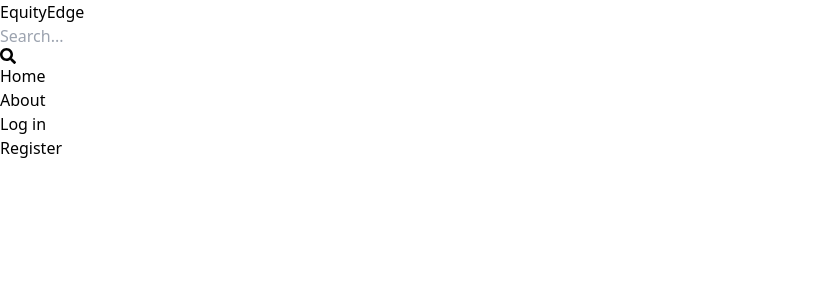
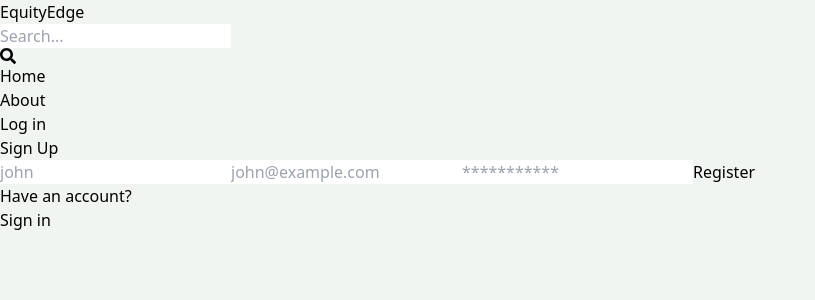
Before and after one commit to Mithun20522/MERN-Real-Estate, a React (Vite) app in the folder frontend/: page /register in a window 1280 px wide. Shown: the top 300 px of the page, without its empty margins (0-815 px from the left). Built offline with nearby package versions, Linux system fonts and the light colour scheme.

Commit message:
sign up page UI done

```diff
--- a/frontend/src/index.css
+++ b/frontend/src/index.css
@@ -1,3 +1,7 @@
 @tailwind base;
 @tailwind components;
 @tailwind utilities;
+
+body{
+    background-color: rgb(241, 245, 241);
+}
--- a/frontend/src/pages/Register.jsx
+++ b/frontend/src/pages/Register.jsx
@@ -1,8 +1,23 @@
 import React from 'react'
+import {Link} from 'react-router-dom';
 
 const Register = () => {
   return (
-    <div>Register</div>
+    <div className='p-3 max-w-lg mx-auto'>
+      <h1 className='text-3xl text-center font-semibold my-7'>Sign Up</h1>
+      <form className='flex flex-col gap-4'>
+        <input type="text" placeholder='john' className='border p-3 rounded-lg' id='username' />
+        <input type="email" placeholder='john@example.com' className='border p-3 rounded-lg' id='email' />
+        <input type="password" placeholder='***********' className='border p-3 rounded-lg' id='password' />
+        <button className='bg-slate-700 text-white p-3 rounded-lg uppercase hover:opcaity-95 disabled:opacity-80'>Register</button>
+      </form>
+      <div className='flex gap-2 my-4'>
+        <p>Have an account?</p>
+        <Link to={'/login'}>
+          <span className='text-blue-700 font-semibold hover:underline'>Sign in</span>
+        </Link>
+      </div>
+    </div>
   )
 }
 
```
